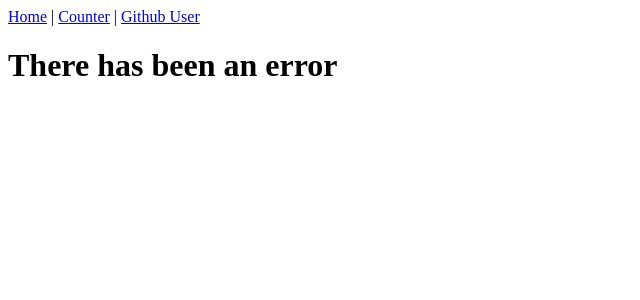
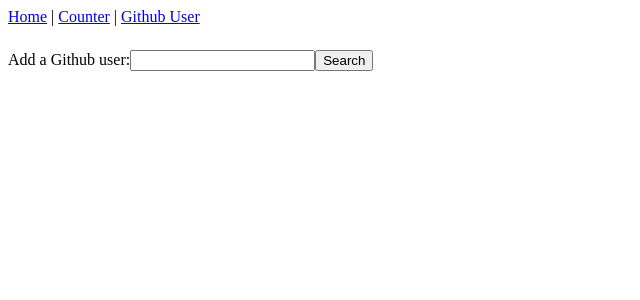
Before and after one commit to DavidePuziello/react-exercises, a React (Create React App) app: page /users in a window 1280 px wide. Shown: the top 300 px of the page, without its empty margins (0-640 px from the left). Built offline with nearby package versions, Linux system fonts and the light colour scheme; no server answers.

Commit message:
Feat: Exercise Update

```diff
--- a/src/App.js
+++ b/src/App.js
@@ -3,14 +3,17 @@ import { Link, Route, Routes } from "react-router-dom";
 import { Welcome } from "./Welcome"
 import { Counter } from "./Counter"
 import { ShowGithubUser } from "./ShowGithubUser";
+import { GithubUserList } from "./GithubUserList";
 
 export function App() {
     return <div>
-        <Link to="/">Home</Link> | <Link to="/counter">Counter</Link> | <Link to="/DavidePuziello">Github User</Link>
+        <Link to="/">Home</Link> | <Link to="/counter">Counter</Link> | <Link to="/users">Github User</Link>
         <Routes>
             <Route path="/" element={<Welcome />} />
             <Route path="/counter" element={<Counter />} />
-            <Route path=":username" element={<ShowGithubUser />} />
+            <Route path="/users" element={<GithubUserList />}>
+                <Route path=":username" element={<ShowGithubUser />} />
+            </Route>
             <Route path="*" element={<div><h1>Page not found</h1></div>} />
         </Routes>
     </div>
--- a/src/GithubUserList.js
+++ b/src/GithubUserList.js
@@ -1,5 +1,5 @@
 import { useEffect, useState } from "react";
-import { GithubUser } from "./GithubUser";
+import { Link, Outlet } from "react-router-dom";
 
 export function GithubUserList() {
 
@@ -19,15 +19,18 @@ export function GithubUserList() {
         console.log(list)
     }, [list])
 
-    return <>
+    return <div style={{marginTop: 24}}>
         <label>
             Add a Github user:
             <input name='input' value={input} onChange={handleInputChange} />
         </label>
         <button onClick={handleButtonClick}>Search</button>
         <div>
-            {list.map((name,index) => <GithubUser key={index} username={name} />
+            {list.map((name,index) => <>
+            <Link to={name} key={index} name={name}>{name}</Link>
+            <Outlet />
+            </>
             )}
         </div>
-    </>
+    </div>
 }
```
